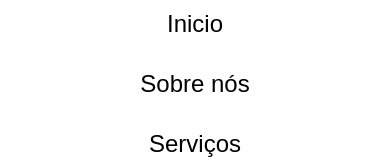
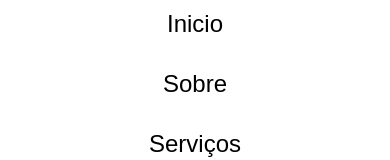
Before and after one commit to Mateus1rosengarten/gutoMaia, a Next.js app: page / in a window 390 px wide. Both pictures are taken after a click on the button 57 px from the left and 41 px from the top of the page. Shown: the part 225-385 px from the top of the page. Built offline with nearby package versions, Linux system fonts and the light colour scheme; a web font is replaced by a local one.

Commit message:
fixing name of project

```diff
--- a/src/sidebar.tsx
+++ b/src/sidebar.tsx
@@ -90,7 +90,7 @@ const SideBar: React.FC<SideBarProps> = ({ isOpen, toggle }) => {
         </NavItem>
         <NavItem>
           <Link href="#sobre" passHref>
-            <StyledLink onClick={toggle}>Sobre nós</StyledLink>
+            <StyledLink onClick={toggle}>Sobre</StyledLink>
           </Link>
         </NavItem>
         <NavItem>
```
